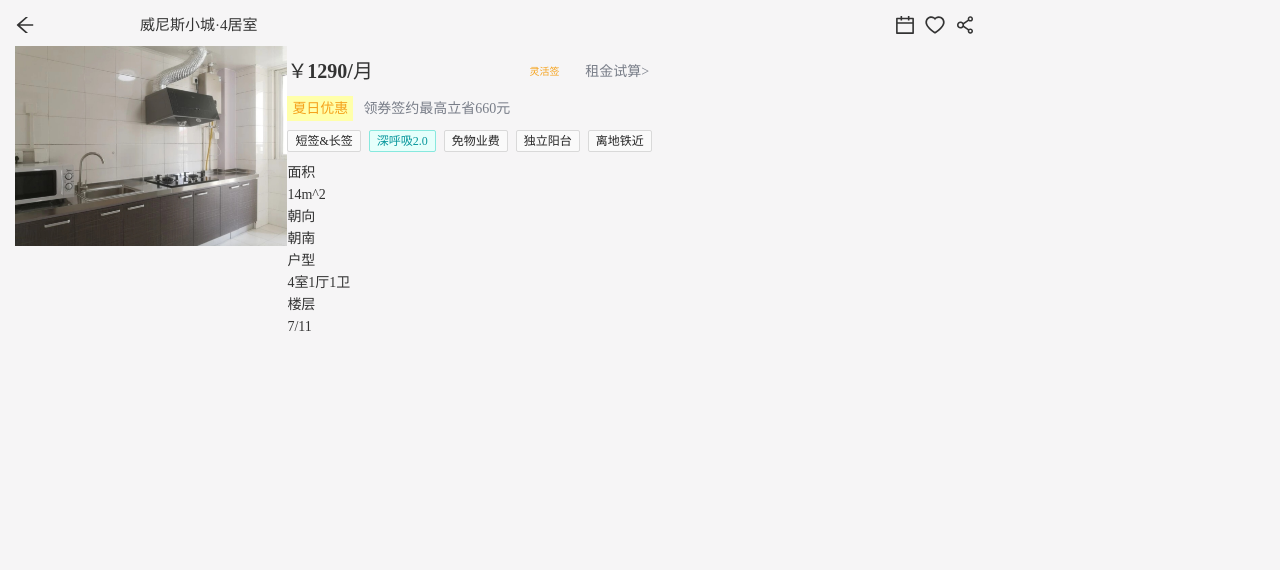
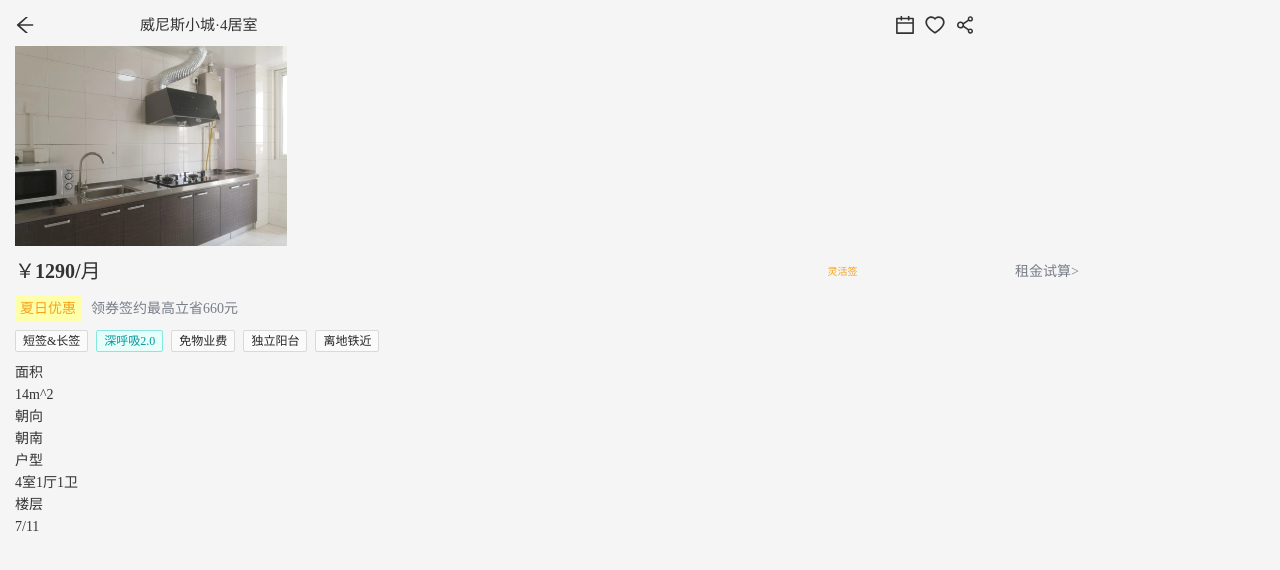
Before and after one commit to ynn1830084621/hkzf-project, a React (Create React App) app in the folder hkzf-mobile/: page /detail in a window 1280 px wide. Shown: the top 570 px of the page. Built offline with nearby package versions, Linux system fonts and the light colour scheme.

Commit message:
''更改’‘

```diff
--- a/hkzf-mobile/src/pages/Detail/index.scss
+++ b/hkzf-mobile/src/pages/Detail/index.scss
@@ -31,26 +31,33 @@
     .nav {
         display: flex;
         flex-wrap: wrap;
+
         .nav-content {
+            width: 100%;
+
             .money {
                 display: flex;
                 align-items: center;
                 padding: 10px 0;
+
                 .price {
                     width: 65%;
                     font-size: 20px;
                     font-weight: 550;
                 }
+
                 .text {
                     width: 15%;
                     font-size: 10px;
                     color: rgb(245, 162, 28);
                 }
+
                 .try {
                     width: 20%;
                     color: #787d88;
                 }
             }
+
             .discounts {
 
                 .discounts-title {
@@ -58,14 +65,17 @@
                     color: rgb(245, 162, 28);
                     padding: 5px;
                 }
+
                 .discounts-content {
                     color: #787d88;
                     padding: 5px 10px;
                 }
             }
+
             .nav-tag {
                 display: flex;
                 padding: 10px 0;
+                overflow-x: auto;
             }
         }
     }
```
